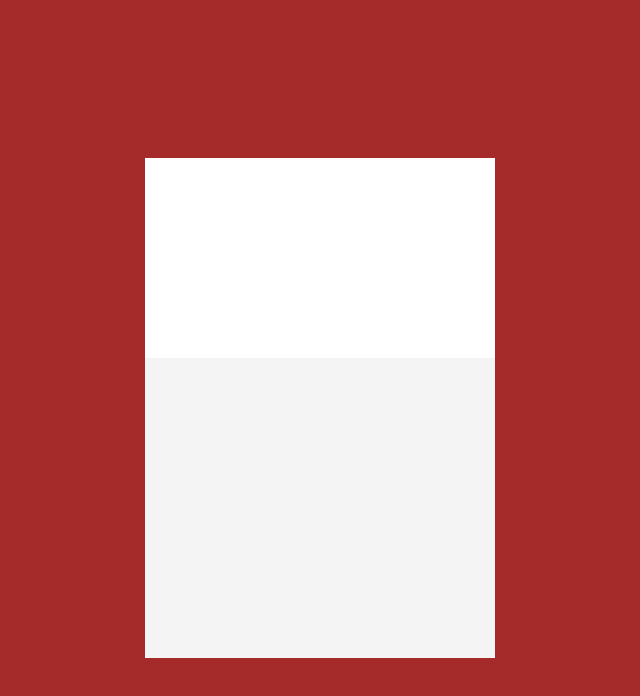
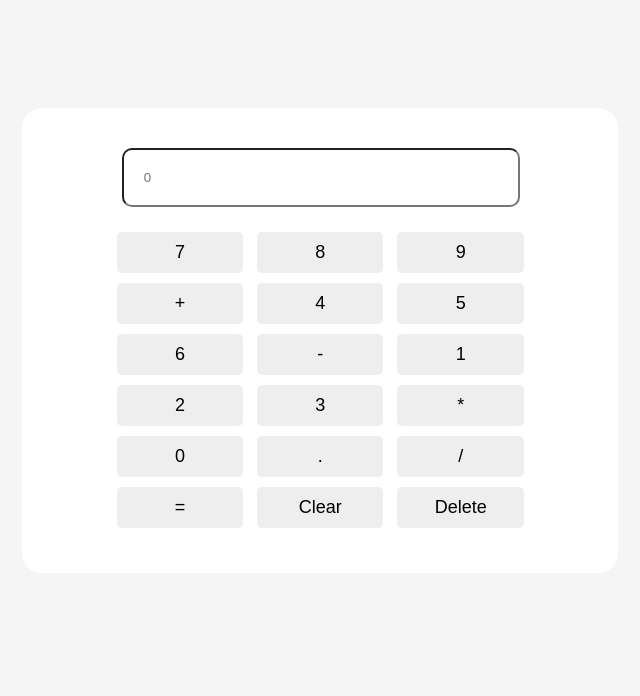
Before and after one commit to JohnnyZ2005/calculator, a plain HTML site: page index.html in a window 1280 px wide. Shown: the whole page, without its empty margins (320-960 px from the left). Drawn offline with Linux system fonts and the light colour scheme.

Commit message:
Added major changes in all files

```diff
--- a/index.html
+++ b/index.html
@@ -9,7 +9,26 @@
 </head>
 <body>
     <div class="container">
-        <div class="display">
+        <input type="text" placeholder="0" readonly>
+        <div class="buttons">
+            <button>7</button>
+            <button>8</button>
+            <button>9</button>
+            <button>+</button>
+            <button>4</button>
+            <button>5</button>
+            <button>6</button>
+            <button>-</button>
+            <button>1</button>
+            <button>2</button>
+            <button>3</button>
+            <button>*</button>
+            <button>0</button>
+            <button>.</button>
+            <button>/</button>
+            <button>=</button>
+            <button>Clear</button>
+            <button>Delete</button>
         </div>
     </div>
     <script src="index.js"></script>
--- a/styles.css
+++ b/styles.css
@@ -1,20 +1,38 @@
-/* Adding styles to the body */
 body {
-    background-color: brown;
-    min-height: 100vh;
+    background-color: #f5f5f5;
     display: flex;
     align-items: center;
     justify-content: center;
 }
 .container {
-    width:  350px;
-    height: 500px;
-    background-color: #f4f4f4;
+    background-color: white;
+    margin-top: 100px;
+    padding: 40px;
+    padding-right: 1px;
+    padding-left: 90px;
+    width: 40%;
+    border-radius: 20px;
+}
+input {
+    width: 70%;
+    align-items: center;
     display: flex;
+    justify-content: center;
+    margin-left: 10px;
+    margin-bottom: 20px;
+    padding: 20px;
+    border-radius: 10px;
 }
-
-.display {
-    border: 100px solid white;
-    position: absolute;
-    width: 150px;
+button {
+        width: 25%;
+        padding: 10px;
+        margin: 5px;
+        font-size: 18px;
+        border: none;
+        border-radius: 5px;
+        background-color: #eee;
+        cursor: pointer;
 }
+button:hover{
+    background-color: #ccc;
+}
```
